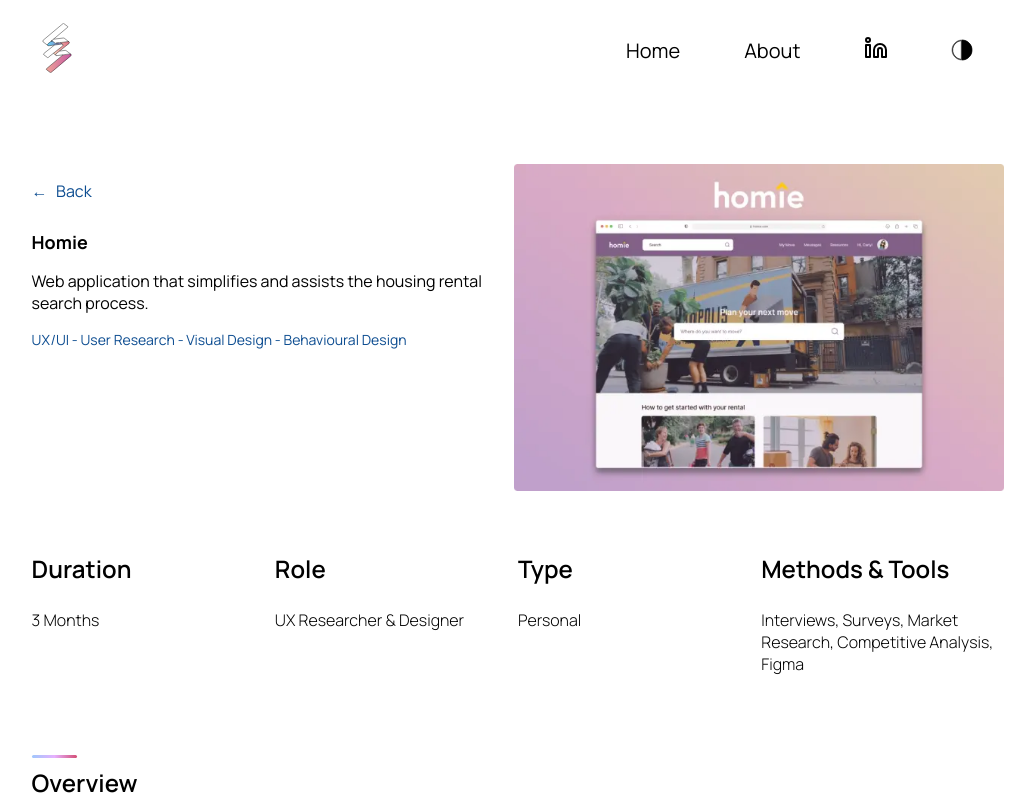
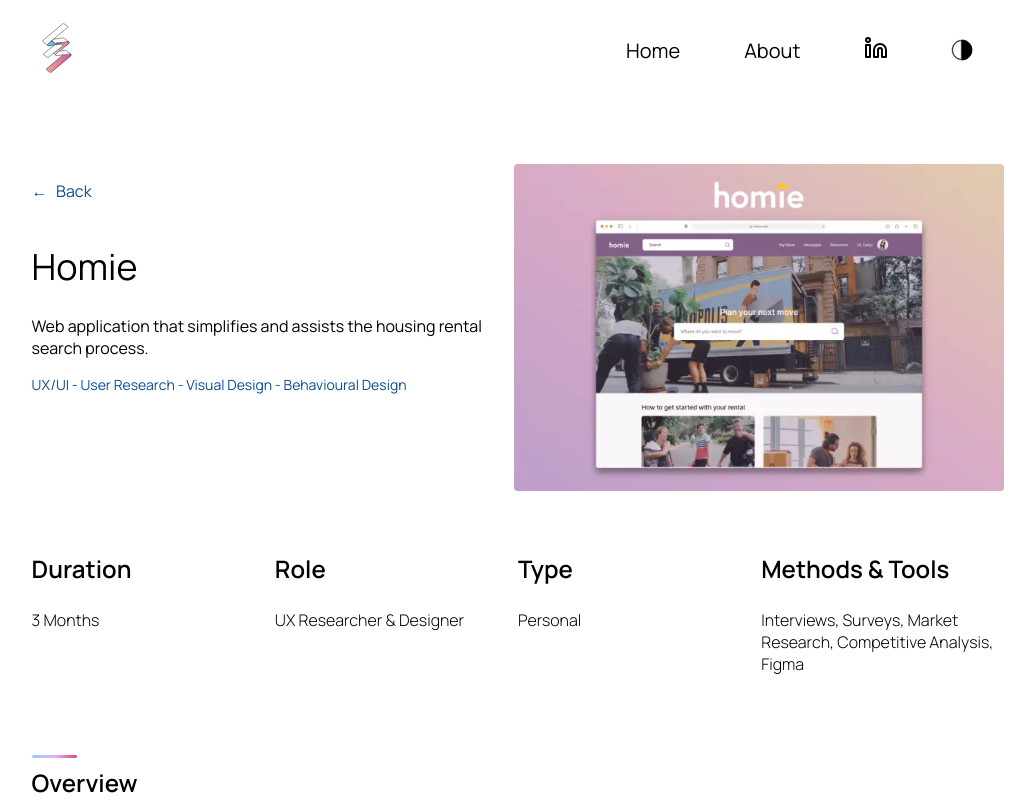
Before and after one commit to Elimists/sash-portfolio, a Next.js app: page /1 in a window 1280 px wide. Shown: the top 800 px of the page, without its empty margins (122-1157 px from the left). Built offline with nearby package versions, Linux system fonts and the light colour scheme.

Commit message:
updated other poject title

```diff
--- a/styles/Details.module.css
+++ b/styles/Details.module.css
@@ -10,6 +10,11 @@
 }
 .details_top_left{
     padding-right: 1rem;
+}
+
+.project_title{
+    font-size: 36px;
+    font-weight: 400;
 }
 .project_tags{
     font-size: 14px;
@@ -208,9 +213,9 @@
     width: 300px;
 }
 
-.project_title{
-    font-weight: 700;
-    font-size: 18px;
+.other_project_title{
+    font-size: 20px;
+    font-weight: 500;
 }
 
 
@@ -277,6 +282,20 @@
     margin: 0;
     padding: 0;
 }
+
+.go_top_button {
+    position: fixed;
+    bottom: 20px;
+    width: 50px;
+    text-align: center;
+    right: 40px;
+    background-color: var(--color-text);
+    color: var(--color-background);
+    font-size: 26px;
+    padding: 0.4rem;
+    border-radius: 6px;
+    cursor: pointer;
+}
 @media (max-width: 900px){
     .top_section{
         flex-direction: column-reverse;
```
